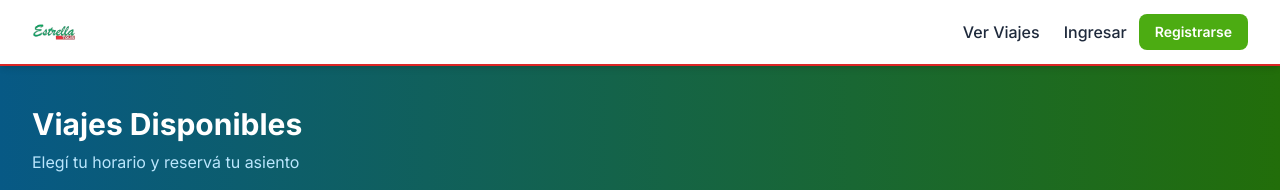
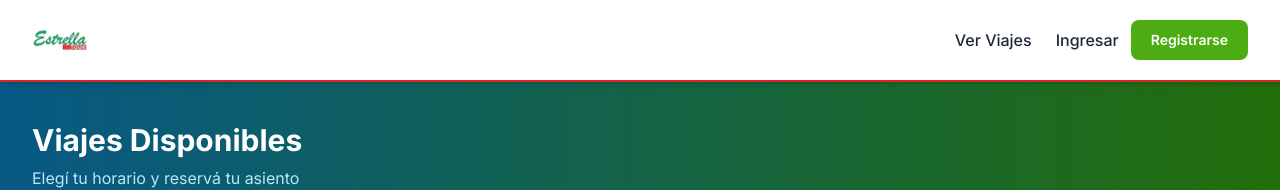
Before and after one commit to pedromarzano1/estrella-tour, a Next.js app: page /viajes in a window 1280 px wide. Shown: the top 190 px of the page. Built offline with nearby package versions, Linux system fonts and the light colour scheme; no server answers; the database is empty.

Commit message:
logo y barra navbar más grandes y proporcionales

```diff
--- a/src/components/public/Navbar.tsx
+++ b/src/components/public/Navbar.tsx
@@ -15,10 +15,10 @@ export function Navbar({ user }: NavbarProps) {
   return (
     <nav className="bg-white text-slate-800 shadow-md sticky top-0 z-40 border-b-2 border-red-600">
       <div className="max-w-7xl mx-auto px-4 sm:px-6 lg:px-8">
-        <div className="flex items-center justify-between h-16">
+        <div className="flex items-center justify-between h-20">
           {/* Logo */}
           <Link href="/" className="flex items-center hover:opacity-80 transition-opacity">
-            <Image src="/logo-estrella.webp" alt="Estrella Tour" width={160} height={52} className="h-11 w-auto" />
+            <Image src="/logo-estrella.webp" alt="Estrella Tour" width={200} height={65} className="h-14 w-auto" />
           </Link>
 
           {/* Desktop nav */}
@@ -51,7 +51,7 @@ export function Navbar({ user }: NavbarProps) {
                   <form action="/api/auth/logout" method="POST">
                     <button
                       type="submit"
-                      className="flex items-center gap-1.5 bg-slate-100 hover:bg-slate-200 text-slate-700 px-3 py-1.5 rounded-lg text-sm font-medium transition-colors"
+                      className="flex items-center gap-1.5 bg-slate-100 hover:bg-slate-200 text-slate-700 px-4 py-2 rounded-lg text-sm font-medium transition-colors"
                     >
                       <LogOut className="w-4 h-4" />
                       Salir
@@ -66,7 +66,7 @@ export function Navbar({ user }: NavbarProps) {
                 </Link>
                 <Link
                   href="/registro"
-                  className="bg-accent-500 text-white hover:bg-accent-400 font-semibold px-4 py-2 rounded-lg transition-colors text-sm"
+                  className="bg-accent-500 text-white hover:bg-accent-400 font-semibold px-5 py-2.5 rounded-lg transition-colors text-sm"
                 >
                   Registrarse
                 </Link>
```
